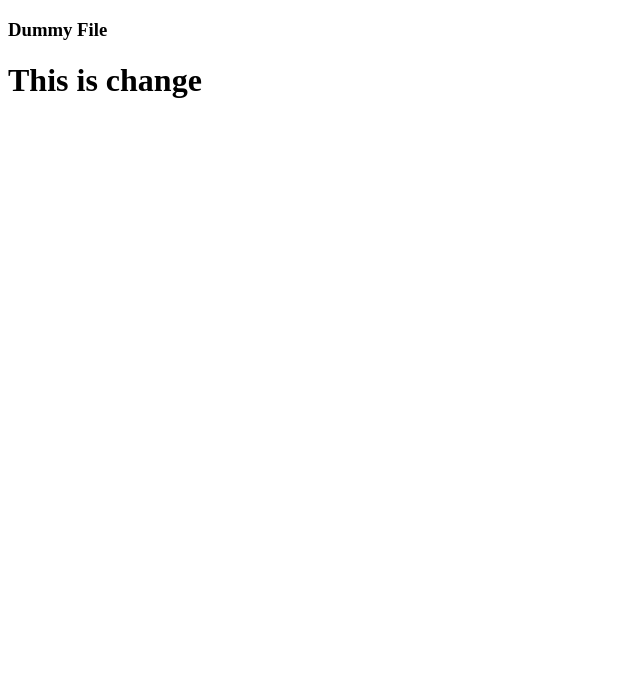
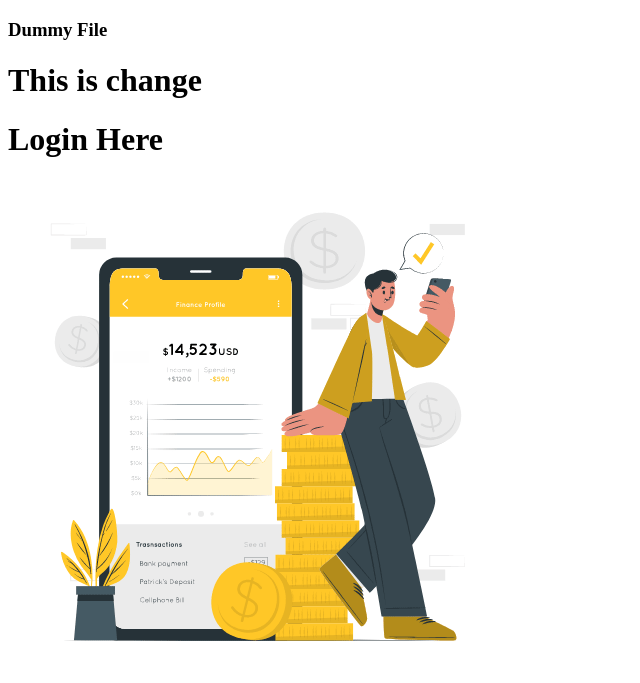
Before and after one commit to withsanket/dummy___, a plain HTML site: page index.html in a window 1280 px wide. Shown: the whole page, without its empty margins (0-640 px from the left). Drawn offline with Linux system fonts and the light colour scheme.

Commit message:
ing is added

```diff
--- a/index.html
+++ b/index.html
@@ -8,5 +8,8 @@
 <body>
     <h3>Dummy File</h3>
     <h1>This is change</h1>
+    <!-- These are changed after revert the acces of the repositry -->
+     <h1>Login Here</h1>
+     <img src="./Finance.gif" alt="img">
 </body>
 </html>
```
Also changed, not shown: Finance.gif (added).
